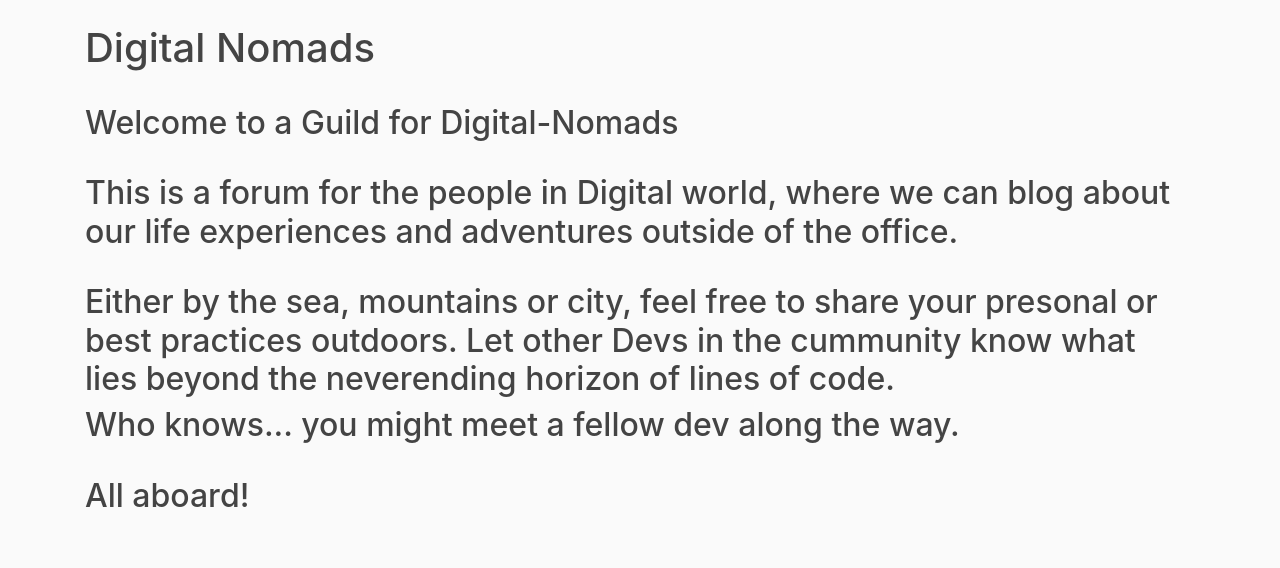
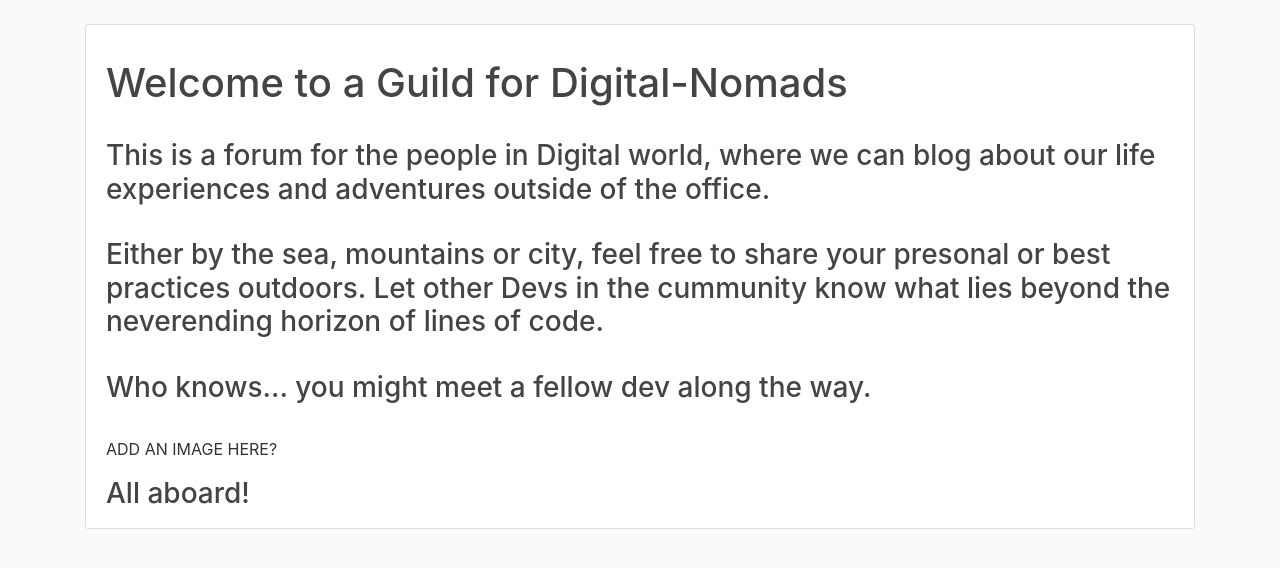
Before and after one commit to TiagoMA90/digital-nomads, a Django app: page /about/ in a window 1280 px wide. Shown: the part 56-624 px from the top of the page. Run offline with Django 4.2, Linux system fonts and the light colour scheme; some libraries are stand-ins or nearby versions.

Commit message:
apply tweeks to the templates

```diff
--- a/blog/templates/blog/about.html
+++ b/blog/templates/blog/about.html
@@ -1,15 +1,17 @@
 <!-- Extends from base.html -->
 {% extends "blog/base.html" %}
 {% block content %}
-    <h1>Digital Nomads</h1>
+<div class="content-section">
     <br>
-    <h2>Welcome to a Guild for Digital-Nomads</h2>
+    <h1>Welcome to a Guild for Digital-Nomads</h1>
     <br>
-    <h2>This is a forum for the people in Digital world, where we can blog about our life experiences and adventures outside of the office.</h2>
+    <h3>This is a forum for the people in Digital world, where we can blog about our life experiences and adventures outside of the office.</h3>
     <br>
-    <h2>Either by the sea, mountains or city, feel free to share your presonal or best practices outdoors. Let other Devs in the cummunity know what lies beyond the neverending horizon of lines of code.
+    <h3>Either by the sea, mountains or city, feel free to share your presonal or best practices outdoors. Let other Devs in the cummunity know what lies beyond the neverending horizon of lines of code.</h3>
     <br>
-        <h2>Who knows... you might meet a fellow dev along the way.</h2>
+    <h3>Who knows... you might meet a fellow dev along the way.</h3>
     <br>
-    <h2>All aboard!</h2>
+    <p>ADD AN IMAGE HERE?</p>
+    <h3>All aboard!</h3>
+</div>
 {% endblock %}
```
